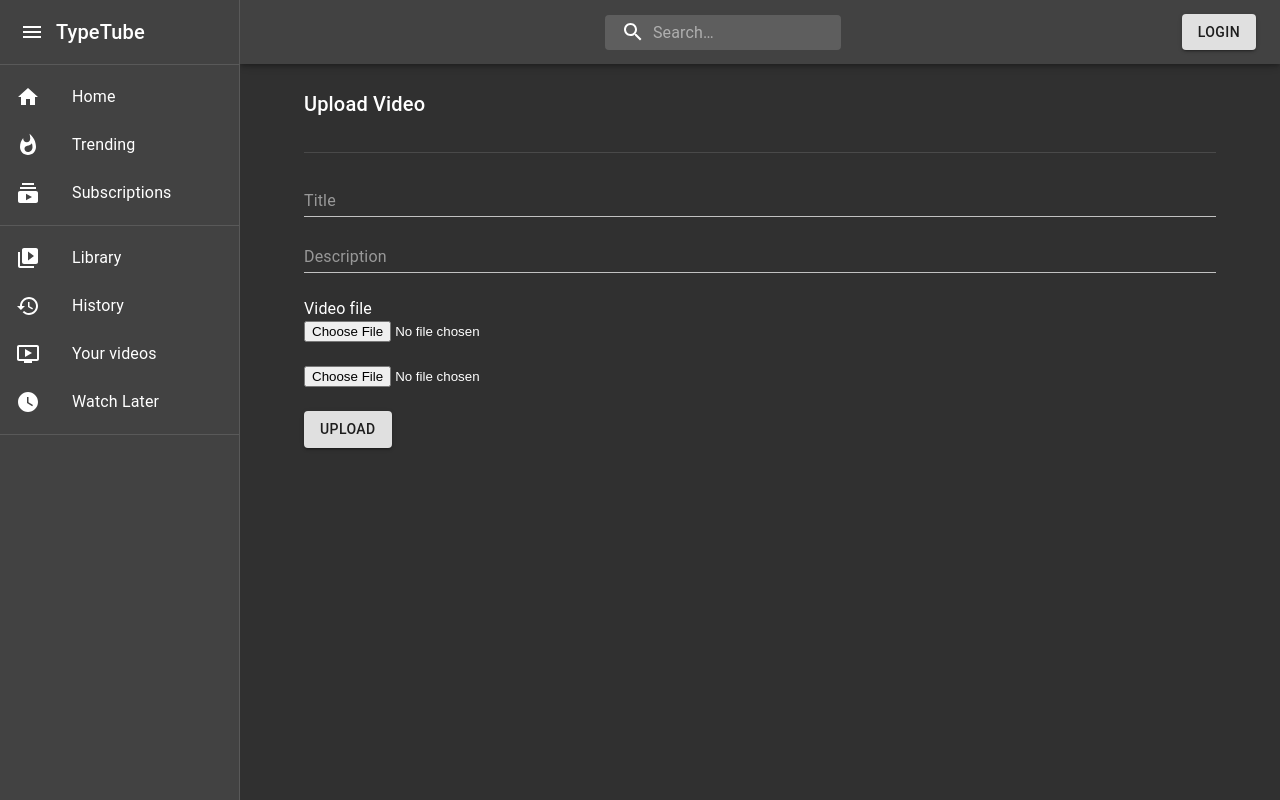
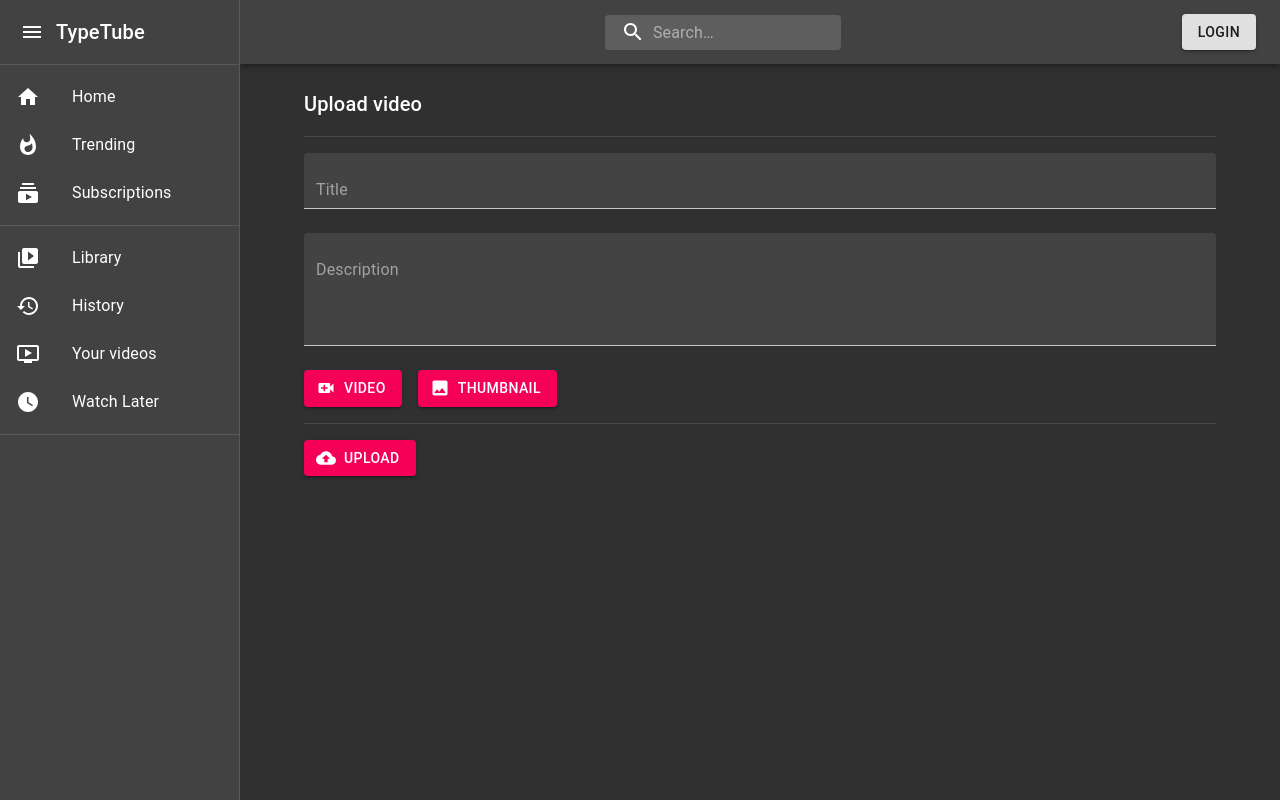
Before and after one commit to nireo/youtube-clone, a React (Create React App) app in the folder client/: page /upload in a window 1280 px wide. Built offline with nearby package versions, Linux system fonts and the light colour scheme.

Commit message:
updated the video upload interface

```diff
--- a/client/src/components/other/NotificationWidget.tsx
+++ b/client/src/components/other/NotificationWidget.tsx
@@ -65,7 +65,7 @@ const NotificationWidget: React.FC<Props> = ({
     <div>
       <IconButton onClick={handleClick}>
         {count !== null ? (
-          <Badge badgeContent={count} color="primary">
+          <Badge badgeContent={count} color="error">
             <NotificationsIcon />
           </Badge>
         ) : (
--- a/client/src/components/pages/CreateVideo.tsx
+++ b/client/src/components/pages/CreateVideo.tsx
@@ -5,6 +5,9 @@ import TextField from "@material-ui/core/TextField";
 import Divider from "@material-ui/core/Divider";
 import Button from "@material-ui/core/Button";
 import axios from "axios";
+import UploadIcon from "@material-ui/icons/CloudUpload";
+import VideoCallIcon from "@material-ui/icons/VideoCall";
+import ImageIcon from "@material-ui/icons/Image";
 
 export const CreateVideo: React.FC = () => {
   const [title, setTitle] = useState<string>("");
@@ -45,37 +48,76 @@ export const CreateVideo: React.FC = () => {
 
   return (
     <Container maxWidth="md">
-      <Typography variant="h6">Upload Video</Typography>
-      <Divider style={{ marginTop: "2rem", marginBottom: "2rem" }} />
+      <Typography variant="h6">Upload video</Typography>
+      <Divider style={{ marginTop: "1rem", marginBottom: "1rem" }} />
       <form onSubmit={uploadVideo}>
         <TextField
           value={title}
           onChange={({ target }) => setTitle(target.value)}
           style={{ width: "100%", marginBottom: "1.5rem" }}
           placeholder="Title"
+          variant="filled"
+          color="secondary"
+          title="Title"
         />
         <TextField
           value={description}
           style={{ width: "100%", marginBottom: "1.5rem" }}
           onChange={({ target }) => setDescription(target.value)}
           placeholder="Description"
+          variant="filled"
+          color="secondary"
+          rows={4}
+          multiline
+          title="Description"
         />
-        <Typography>Video file</Typography>
         <div>
           <input
             placeholder="Video file"
+            id="video-upload"
             type="file"
-            style={{ width: "100%", marginBottom: "1.5rem" }}
+            style={{ width: "100%", marginBottom: "1.5rem", display: "none" }}
             onChange={handleVideoChange}
+            accept="video/*"
           />
+          <label htmlFor="video-upload">
+            <Button
+              variant="contained"
+              component="span"
+              color="secondary"
+              startIcon={<VideoCallIcon />}
+              style={{ marginRight: "1rem" }}
+            >
+              Video
+            </Button>
+          </label>
           <input
             placeholder="Thumbnail file"
             type="file"
-            style={{ marginBottom: "1.5rem" }}
+            id="thumbnail-upload"
+            style={{ display: "none" }}
             onChange={handleThumbnailChange}
+            accept="image/*"
           />
+          <label htmlFor="thumbnail-upload">
+            <Button
+              variant="contained"
+              component="span"
+              color="secondary"
+              startIcon={<ImageIcon />}
+            >
+              Thumbnail
+            </Button>
+          </label>
         </div>
-        <Button variant="contained">Upload</Button>
+        <Divider style={{ marginTop: "1rem", marginBottom: "1rem" }} />
+        <Button
+          variant="contained"
+          color="secondary"
+          startIcon={<UploadIcon />}
+        >
+          Upload
+        </Button>
       </form>
     </Container>
   );
--- a/client/src/components/pages/Login.tsx
+++ b/client/src/components/pages/Login.tsx
@@ -75,6 +75,7 @@ const Login: React.FC<Props> = ({ loginAction, user }) => {
           <TextField
             variant="outlined"
             margin="normal"
+            color="secondary"
             required
             fullWidth
             label="Username"
@@ -89,6 +90,7 @@ const Login: React.FC<Props> = ({ loginAction, user }) => {
             required
             fullWidth
             label="Password"
+            color="secondary"
             type="password"
             value={password}
             onChange={({ target }) => setPassword(target.value)}
@@ -97,7 +99,7 @@ const Login: React.FC<Props> = ({ loginAction, user }) => {
             type="submit"
             fullWidth
             variant="contained"
-            color="primary"
+            color="secondary"
             className={classes.submit}
           >
             {page === "register" ? "Register" : "Login"}
--- a/client/src/components/pages/Trending.tsx
+++ b/client/src/components/pages/Trending.tsx
@@ -5,6 +5,7 @@ import { VideoEntryFull } from "../other/VideoEntryFull";
 import CircularProgress from "@material-ui/core/CircularProgress";
 import Container from "@material-ui/core/Container";
 import { Helmet } from "react-helmet";
+import Typography from "@material-ui/core/Typography";
 
 export const Trending: React.FC = () => {
   const [videos, setVideos] = useState<Video[]>([]);
@@ -29,6 +30,9 @@ export const Trending: React.FC = () => {
         <meta charSet="utf-8" />
         <title>Trending - TypeTube</title>
       </Helmet>
+      <Typography variant="body1">
+        <strong>Trending</strong>
+      </Typography>
       {loading ? (
         <div style={{ textAlign: "center", marginTop: "3rem" }}>
           <CircularProgress />
--- a/client/src/components/pages/UserChannel.tsx
+++ b/client/src/components/pages/UserChannel.tsx
@@ -105,8 +105,8 @@ const UserChannel: React.FC<Props> = ({ id, user }) => {
               <Tabs
                 value={page}
                 onChange={handlePageChange}
-                indicatorColor="primary"
-                textColor="primary"
+                indicatorColor="secondary"
+                textColor="secondary"
                 centered
               >
                 <Tab label="Videos" />
--- a/client/src/services/user.ts
+++ b/client/src/services/user.ts
@@ -30,7 +30,7 @@ export const deleteUser = async () => {
 };
 
 export const updateUser = async (updatedValues: UpdateUser) => {
-  const response = await axios.patch(baseUrl, getConfig());
+  const response = await axios.patch(baseUrl, updatedValues, getConfig());
   return response.data;
 };
 
```
